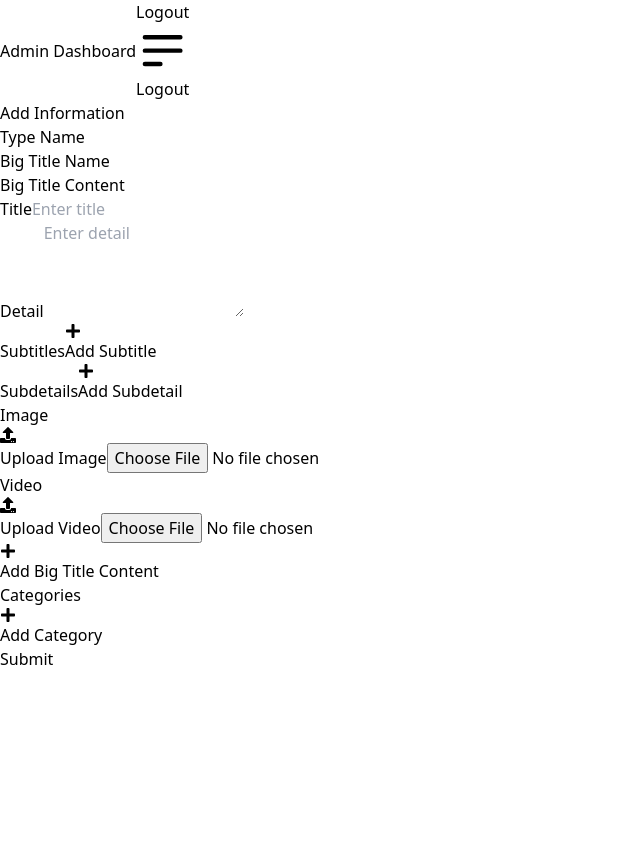
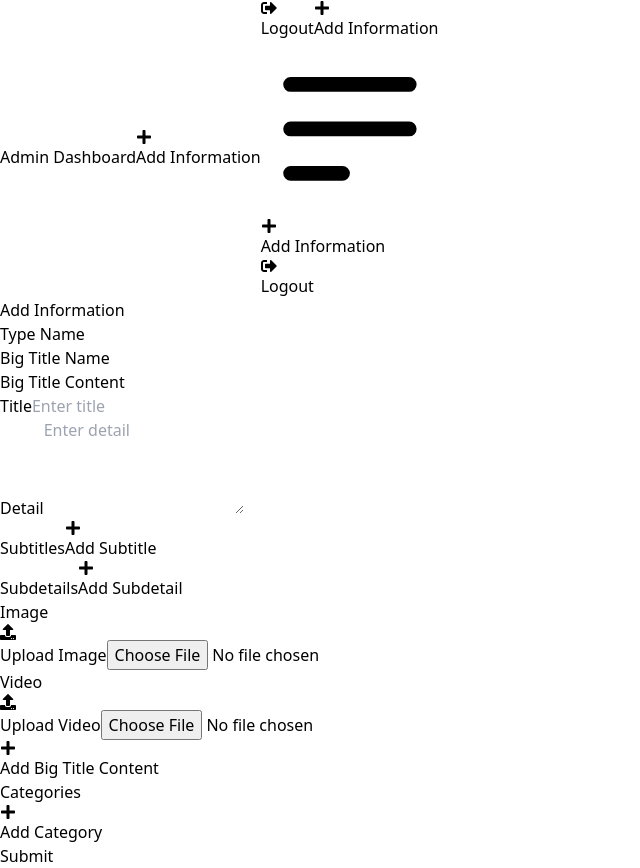
Before and after one commit to nahid177/mnmaugsburg, a Next.js app: page /admin/addInformationPage in a window 1280 px wide. Shown: the whole page, without its empty margins (0-640 px from the left). Before the commit the page ends 800 px from the top, so only its background shows below. Built offline with nearby package versions, Linux system fonts and the light colour scheme.

Commit message:
update admin  navbar

```diff
--- a/src/components/AdminNavbar.tsx
+++ b/src/components/AdminNavbar.tsx
@@ -1,7 +1,10 @@
 "use client";
+
 import React from "react";
 import { useRouter } from "next/navigation";
 import Cookies from "js-cookie";
+import Link from "next/link";
+import { FaPlus, FaSignOutAlt } from "react-icons/fa";
 
 const AdminNavbar: React.FC = () => {
   const router = useRouter();
@@ -32,21 +35,47 @@ const AdminNavbar: React.FC = () => {
   };
 
   return (
-    <nav className="navbar bg-white shadow-md p-8">
-      <div className="navbar-start">
-        <span className="text-2xl font-semibold hidden lg:inline-block">
+    <nav className="navbar bg-white shadow-md p-4 md:p-6 flex items-center justify-between">
+      <div className="navbar-start flex items-center space-x-3">
+        <span className="text-xl md:text-2xl font-semibold hidden lg:inline-block">
           Admin Dashboard
         </span>
+
+        {/* Desktop Add Information Button */}
+        <Link href="/admin/addInformationPage">
+          <button
+            className="hidden lg:flex items-center bg-blue-600 text-white text-sm font-medium px-4 py-2 rounded-md shadow-md hover:bg-blue-700 transition-colors duration-200"
+            aria-label="Add Information"
+          >
+            <FaPlus className="mr-2" />
+            Add Information
+          </button>
+        </Link>
       </div>
 
-      <div className="navbar-end">
+      <div className="navbar-end flex items-center space-x-3">
+        {/* Desktop Logout Button */}
         <button
-          className="btn btn-outline btn-primary hidden lg:inline-block"
+          className="btn btn-primary btn-sm lg:flex items-center hidden transition-colors duration-200"
           onClick={handleLogout}
+          aria-label="Logout"
         >
+          <FaSignOutAlt className="mr-1" />
           Logout
         </button>
 
+        {/* Mobile Add Information Button */}
+        <Link href="/admin/addInformationPage">
+          <button
+            className="btn btn-secondary lg:hidden flex items-center text-sm font-medium text-white p-2 rounded-md shadow-md hover:bg-blue-700 transition-colors duration-200"
+            aria-label="Add Information"
+          >
+            <FaPlus className="mr-1" />
+            Add Information
+          </button>
+        </Link>
+
+        {/* Mobile Dropdown Menu */}
         <div className="dropdown dropdown-end lg:hidden">
           <label tabIndex={0} className="btn btn-ghost btn-circle">
             <svg
@@ -66,10 +95,27 @@ const AdminNavbar: React.FC = () => {
           </label>
           <ul
             tabIndex={0}
-            className="dropdown-content mt-2 p-3 shadow-lg bg-white rounded-lg w-52 space-y-1"
+            className="dropdown-content mt-2 p-3 shadow-lg bg-white rounded-lg w-48 space-y-2"
           >
+            {/* Mobile Add Information Link */}
             <li>
-              <button className="btn btn-outline btn-primary w-full" onClick={handleLogout}>
+              <Link
+                href="/admin/addInformationPage"
+                className="flex items-center text-gray-700 hover:bg-gray-100 p-2 rounded-md transition-colors duration-200"
+                aria-label="Add Information"
+              >
+                <FaPlus className="mr-2" />
+                Add Information
+              </Link>
+            </li>
+            {/* Mobile Logout Button */}
+            <li>
+              <button
+                className="flex items-center text-red-600 hover:bg-gray-100 p-2 rounded-md w-full transition-colors duration-200"
+                onClick={handleLogout}
+                aria-label="Logout"
+              >
+                <FaSignOutAlt className="mr-2" />
                 Logout
               </button>
             </li>
```
